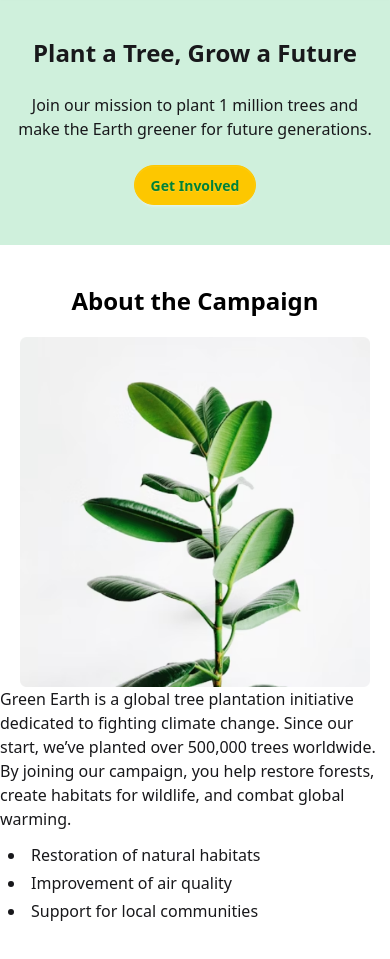
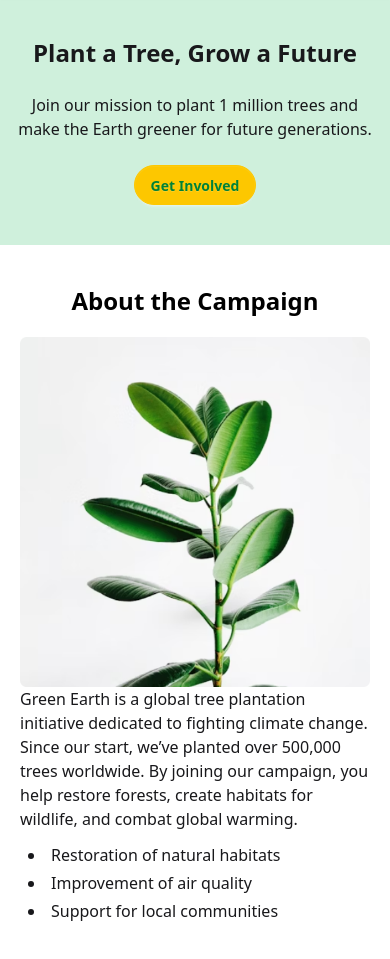
Before and after one commit to omarfaruk16/Green-earth, a plain HTML site: page index.html in a window 390 px wide. Shown: the part 67-1026 px from the top of the page. Drawn offline with nearby package versions, Linux system fonts and the light colour scheme.

```diff
--- a/index.html
+++ b/index.html
@@ -74,11 +74,11 @@
     <section class="flex justify-center items-center py-10">
         <div class="max-w-[850px]">
             <h1 class="text-black font-semibold text-2xl text-center ">About the Campaign</h1>
-            <div class="lg:flex lg:items-center gap-10 mt-5">
-                <div class="lg: flex-1 px-5">
+            <div class="lg:flex lg:items-center gap-10 mt-5 px-5">
+                <div class="lg: flex-1">
                     <img src="assets/about.png" alt="">
                 </div>
-                <div class="lg:flex-1">
+                <div class="lg:flex-1 sm:mt-1">
                     <p>Green Earth is a global tree plantation initiative dedicated to fighting climate change. Since
                         our start, we’ve planted over 500,000 trees worldwide. By joining our campaign, you help restore
                         forests, create habitats for wildlife, and combat global warming.</p>
```
